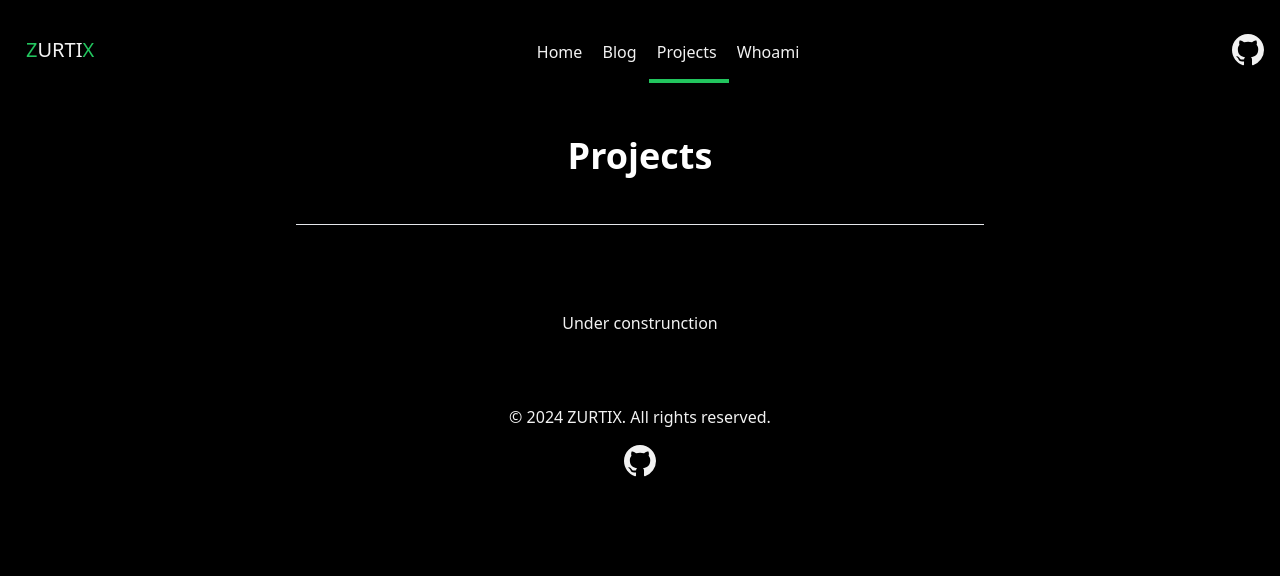
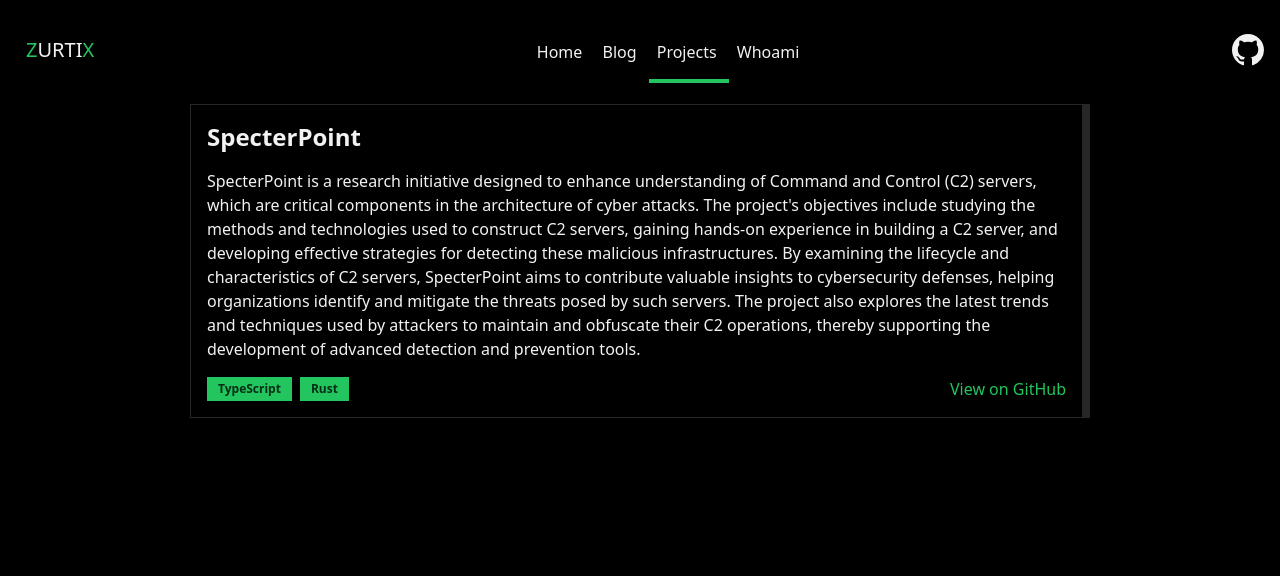
Before and after one commit to zurtix/zurtix.github.io, an Astro site: page /projects in a window 1280 px wide. Built offline with nearby package versions, Linux system fonts and the light colour scheme; Astro itself is replaced by a stand-in of ours.

Commit message:
Updated projects page

```diff
--- /dev/null
+++ b/src/components/GitHubProject.astro
@@ -0,0 +1,20 @@
+---
+// src/components/GitHubProject.astro
+const { title, description, url, languages } = Astro.props;
+import { Badge } from "./ui/badge";
+---
+
+<div class="flex flex-col gap-4 border border-r-8 p-4">
+  <div class="flex justify-between text-center">
+    <h2 class="font-bold text-2xl">{title}</h2>
+  </div>
+  <p>{description}</p>
+  <div class="flex justify-between">
+    <div class="flex gap-2">
+      {(languages).map((language : string) => (
+        <Badge variant="default">{language}</Badge>
+      ))}
+    </div>
+    <a href={url} target="_blank" class="text-primary">View on GitHub</a>
+  </div>
+</div>
--- a/src/pages/projects.astro
+++ b/src/pages/projects.astro
@@ -1,13 +1,43 @@
 ---
+// src/pages/index.astro
+import BaseHead from '../components/BaseHead.astro';
+import Header from '../components/Header.astro';
+import Footer from '../components/Footer.astro';
+import { SITE_TITLE, SITE_DESCRIPTION } from '../consts';
+
+import GitHubProject from '../components/GitHubProject.astro';
 import Layout from '../layouts/Project.astro';
+
+const projects = [
+  {
+    title: "SpecterPoint",
+    description: "SpecterPoint is a research initiative designed to enhance understanding of Command and Control (C2) servers, which are critical components in the architecture of cyber attacks. The project's objectives include studying the methods and technologies used to construct C2 servers, gaining hands-on experience in building a C2 server, and developing effective strategies for detecting these malicious infrastructures. By examining the lifecycle and characteristics of C2 servers, SpecterPoint aims to contribute valuable insights to cybersecurity defenses, helping organizations identify and mitigate the threats posed by such servers. The project also explores the latest trends and techniques used by attackers to maintain and obfuscate their C2 operations, thereby supporting the development of advanced detection and prevention tools.",
+    url: "https://github.com/zurtix/SpecterPoint",
+    languages: ["TypeScript", "Rust"]
+  }
+];
 ---
 
-<Layout
-	title="Projects"
-	description="What I'm working on"
->
-  <div class="text-center">
-  <p>Under construnction
-  </p>
-  </div>
-</Layout>
+<!doctype html>
+<html lang="en" class="dark">
+  <head>
+    <BaseHead title={SITE_TITLE} description={SITE_DESCRIPTION} />
+  </head>
+  <body>
+    <Header />
+    <main>
+      <div class="w-full">
+        <section class="m-auto flex flex-col gap-2 w-[900px]">
+          {projects.map((project) => (
+            <GitHubProject
+              title={project.title}
+              description={project.description}
+              url={project.url}
+              languages={project.languages}
+            />
+          ))}
+        </section>
+      </div>
+    </main>
+  </body>
+</html>
```
